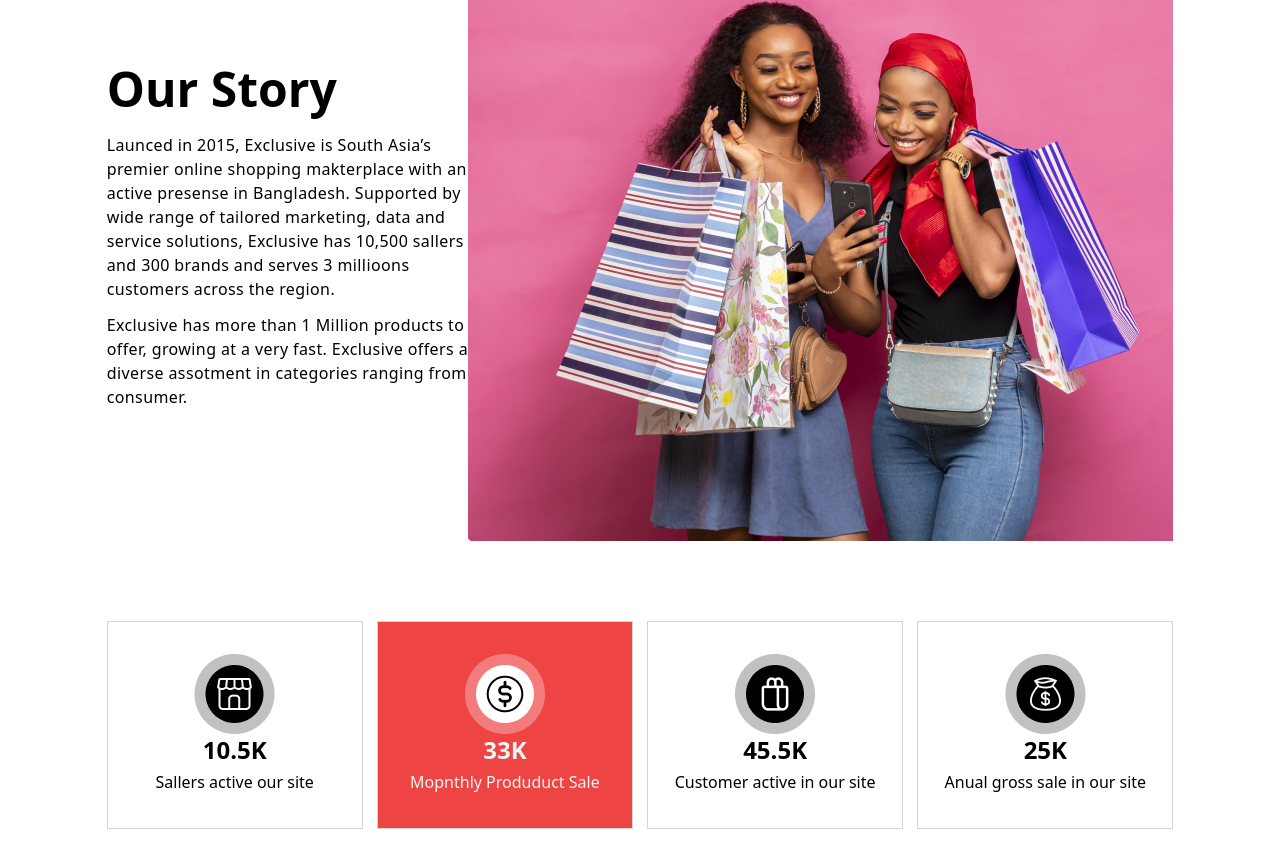
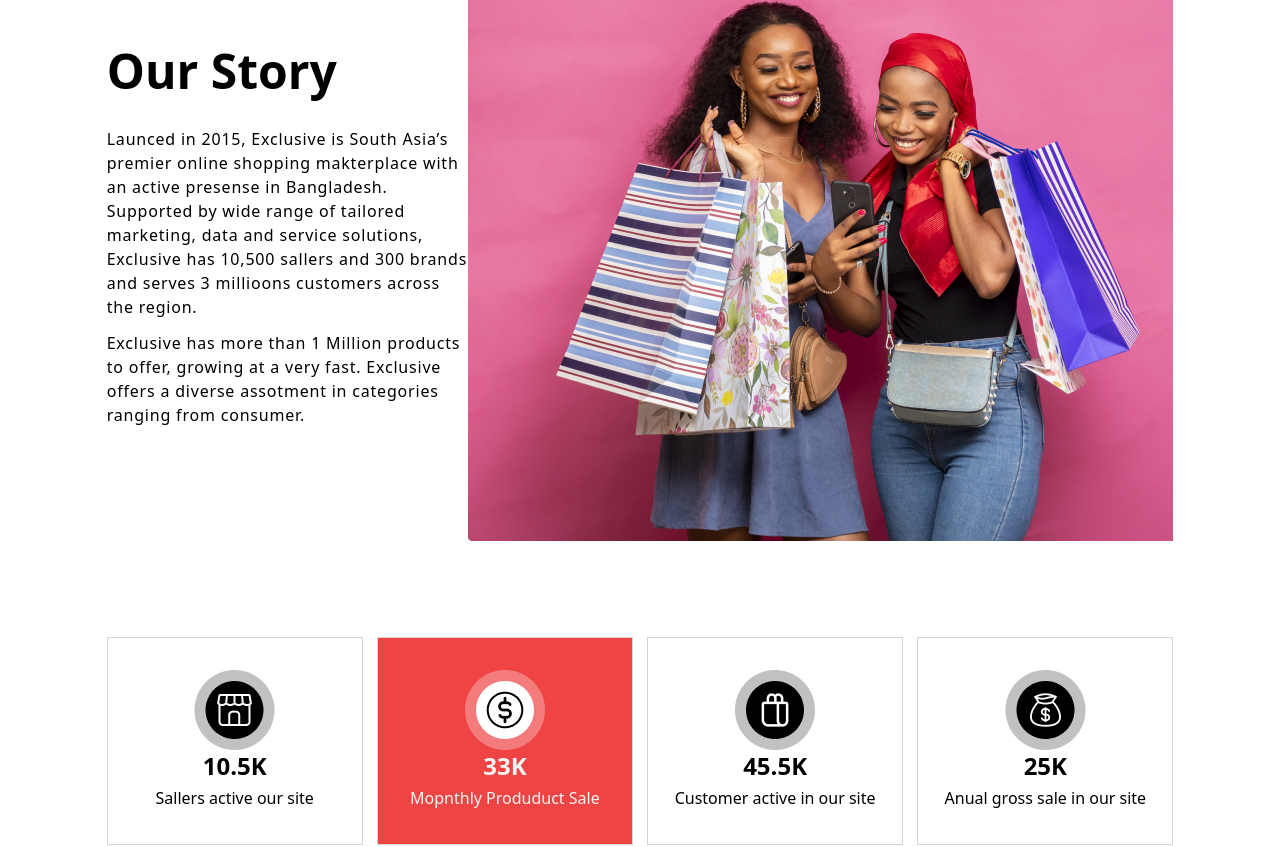
Before and after one commit to Tomo233/E-commerce, a React (Vite) app: page / in a window 1280 px wide. Shown: the part 260-1107 px from the top of the page. Built offline with nearby package versions, Linux system fonts and the light colour scheme; no server answers.

Commit message:
some paddings and margins are added to whole page

```diff
--- a/src/pages/About.jsx
+++ b/src/pages/About.jsx
@@ -6,19 +6,19 @@ import fourthService from "../assets/fourthService.png";
 
 function About() {
   return (
-    <section className="pb-40">
+    <section className="pb-20">
       <div className="flex justify-between items-center mt-16">
         <div>
           <h2 className="text-5xl font-semibold">Our Story</h2>
-          <div className="max-w-lg mt-5">
-            <p className="font-medium tracking-wide">
+          <div className="max-w-lg mt-8">
+            <p className="font-medium tracking-wider">
               Launced in 2015, Exclusive is South Asia’s premier online shopping
               makterplace with an active presense in Bangladesh. Supported by
               wide range of tailored marketing, data and service solutions,
               Exclusive has 10,500 sallers and 300 brands and serves 3 millioons
               customers across the region.
             </p>
-            <p className="font-medium tracking-wide pt-3">
+            <p className="font-medium tracking-wider pt-3">
               Exclusive has more than 1 Million products to offer, growing at a
               very fast. Exclusive offers a diverse assotment in categories
               ranging from consumer.
@@ -27,7 +27,7 @@ function About() {
         </div>
         <img src={about} alt="about" />
       </div>
-      <div className="flex justify-between items-center mt-20">
+      <div className="flex justify-between items-center mt-24">
         <div className="border border-stone-300 w-64 h-52 py-3">
           <div className="grid place-items-center mt-5">
             <img src={firstService} alt="" />
```
